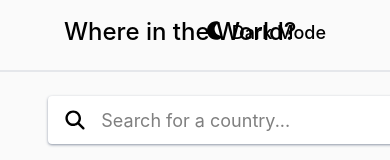
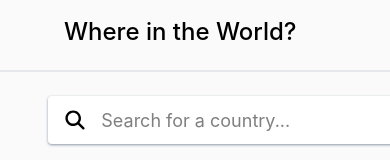
Before and after one commit to VaibhavSain/Countries-Web, a React (Vite) app: page / in a window 390 px wide. Shown: the top 160 px of the page. Built offline with nearby package versions, Linux system fonts and the light colour scheme.

Commit message:
completed the project

```diff
--- a/src/components/Filter.tsx
+++ b/src/components/Filter.tsx
@@ -6,7 +6,7 @@ function Filter({ setSearch, mode }) {
         <div className="h-16 relative top-6 w-full ">
             <div className={`h-12  flex flex-row items-center justify-evenly absolute ${mode === "bg-[#fafafa]" ? 'bg-[#ffffff]' : 'bg-gray-700'} left-12 w-120 shadow-sm rounded-sm shadow-gray-400`}>
                 <img alt="searchIcon" className='h-6 w-8' src={searchIconLight} />
-                <input onChange={(e) => setSearch(e.target.value)} placeholder="Search for a country..." className='h-full w-104 border-none outline-none text-lg' name='country' />
+                <input onChange={(e) => setSearch(e.target.value)} placeholder="Search for a country..." className='h-full w-104 border-none  outline-none text-lg' name='country' />
             </div>
 
         </div>
--- a/src/components/Header.tsx
+++ b/src/components/Header.tsx
@@ -22,7 +22,7 @@ function Header({ changeMode, mode }) {
           changeText();
           setImage(!image);
         }}
-        className="absolute right-16 top-[1.20rem] flex flex-row"
+        className="absolute hidden sm:flex right-16 top-[1.20rem]  flex-row"
       >
         <img
           src={image ? sunIcon : moonIcon}
--- a/src/pages/Detail.tsx
+++ b/src/pages/Detail.tsx
@@ -27,7 +27,7 @@ function Detail({ id, mode }) {
     <ul className="absolute left-264 flex flex-col top-96 gap-2">
       <li><b>Top Level Domain:</b>{id.topLevelDomain}</li>
       <li><b>Currencies:</b></li>
-      <li className="flex flex-wrap gap-2"><b>Languages:</b>{id.languages.map((ind,key) => (
+      <li className="flex flex-wrap gap-2"><b>Languages:</b>{id.languages.map((ind, key) => (
         <span key={key}>{ind.name}</span>
       ))}</li>
     </ul>
@@ -37,8 +37,8 @@ function Detail({ id, mode }) {
         <div className="flex absolute left-[42.80rem] top-152 flex-row">
           <b>Border Countries: </b>
           <span className="flex  flex-wrap gap-2 ">
-            {id.borders.map((ind) => (
-              <div className={`${mode == "bg-[#fafafa]" ? 'bg-white' : 'bg-gray-700'}  rounded-lg ${mode === "bg-[#fafafa]" ? 'shadow-gray-400' : 'shadow-gray-700'} shadow-sm`}>{ind}</div>
+            {id.borders.map((ind, key) => (
+              <div key={key} className={`${mode == "bg-[#fafafa]" ? 'bg-white' : 'bg-gray-700'}  rounded-lg ${mode === "bg-[#fafafa]" ? 'shadow-gray-400' : 'shadow-gray-700'} shadow-sm`}>{ind}</div>
             ))}
           </span>
 
```
